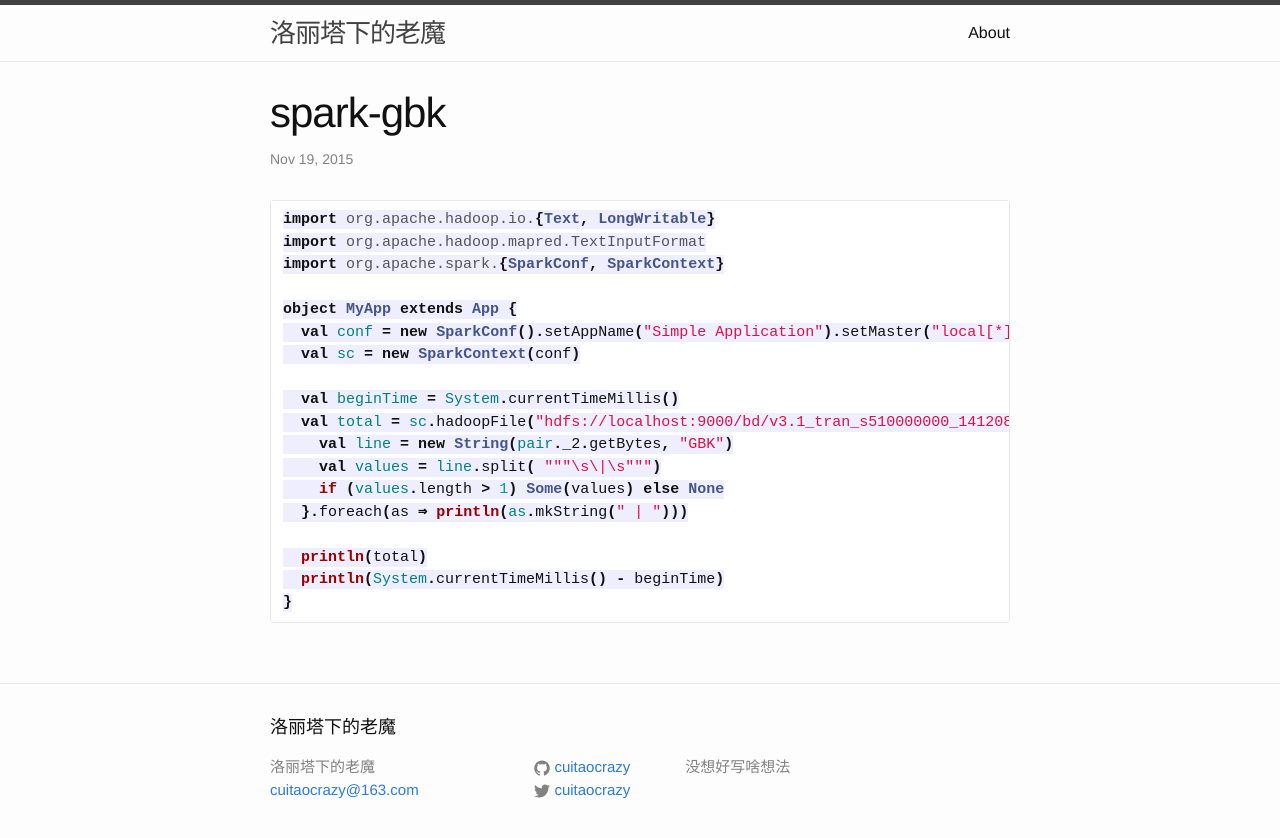
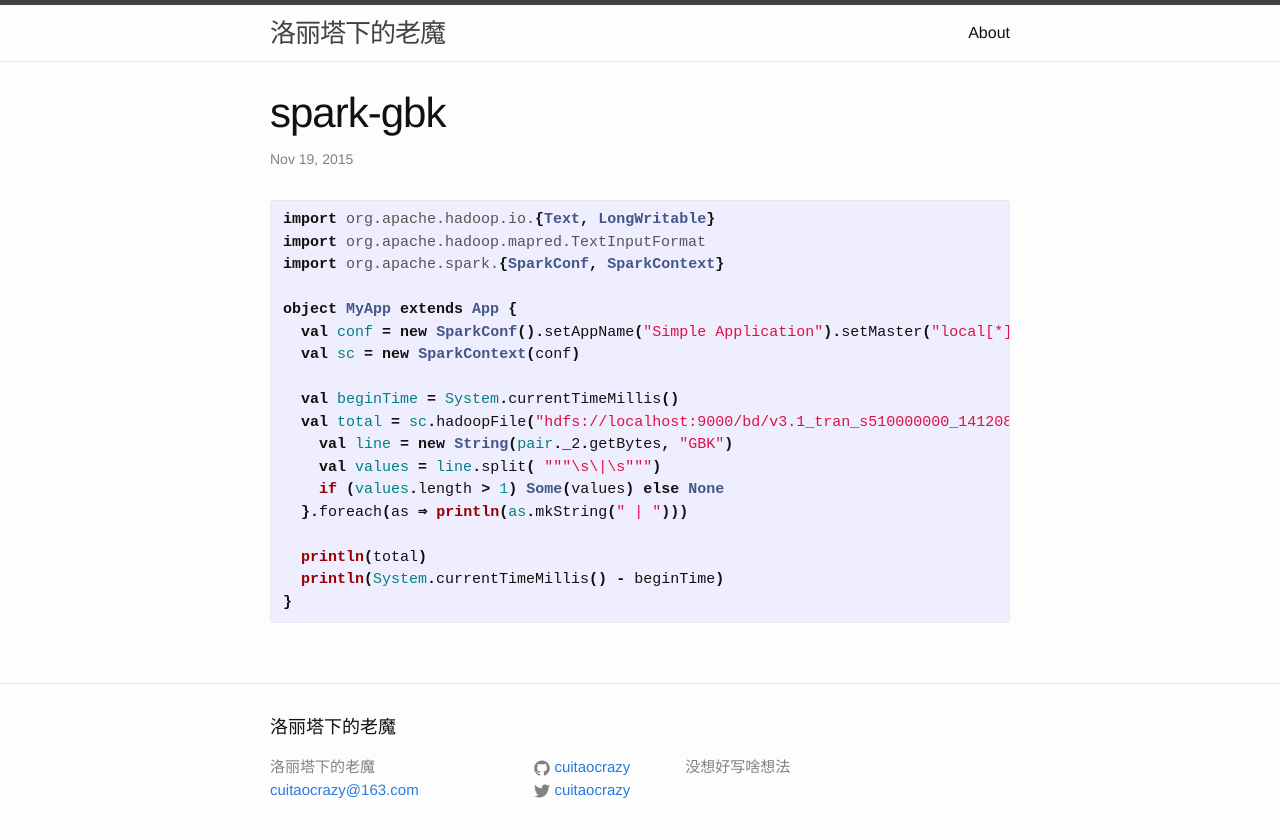
Before and after one commit to cuitaocrazy/cuitaocrazy.github.io, a Jekyll site: the page built from _posts/2015-11-19-spark-gbk.markdown, in a window 1280 px wide. Shown: the top 838 px of the page. Built offline with Jekyll 4.4.1, drawn with Linux system fonts in a browser that asks for light colours.

Commit message:
spark-gbk

````diff
--- a/_posts/2015-11-19-spark-gbk.markdown
+++ b/_posts/2015-11-19-spark-gbk.markdown
@@ -5,7 +5,7 @@ date:   2015-11-19 17:01:00
 categories: scala spark
 ---
 
-```scala
+{% highlight scala %}
 import org.apache.hadoop.io.{Text, LongWritable}
 import org.apache.hadoop.mapred.TextInputFormat
 import org.apache.spark.{SparkConf, SparkContext}
@@ -24,4 +24,4 @@ object MyApp extends App {
   println(total)
   println(System.currentTimeMillis() - beginTime)
 }
-```
+{% endhighlight %}
````
